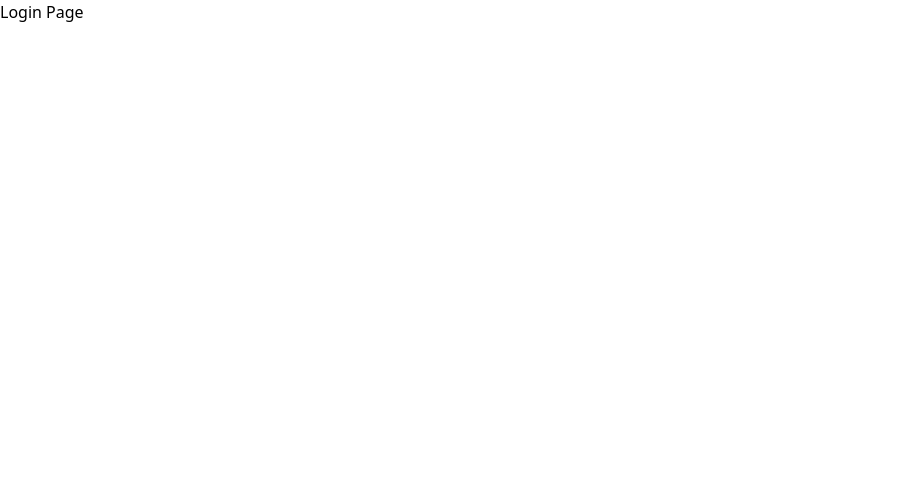
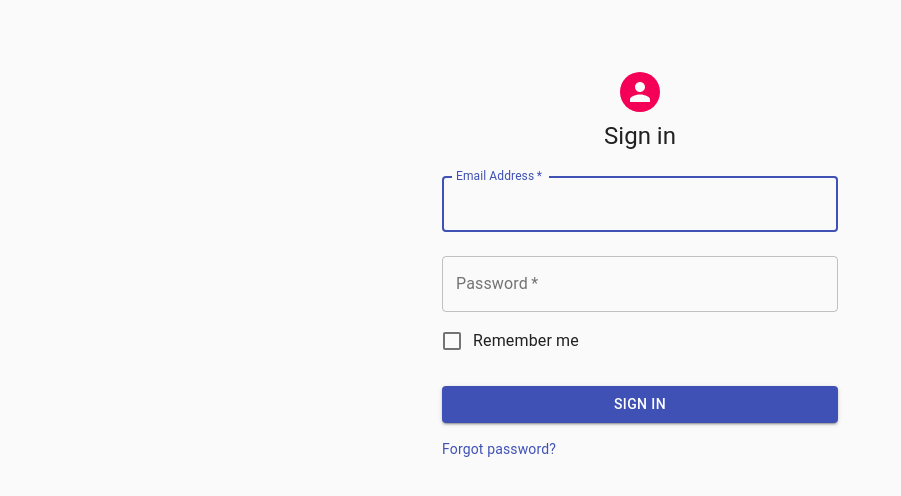
Before and after one commit to tomasvdlaan/cgi-res-frontend, a React (Create React App) app: page /login in a window 1280 px wide. Shown: the top 496 px of the page, without its empty margins (0-901 px from the left). Built offline with nearby package versions, Linux system fonts and the light colour scheme.

Commit message:
Login page

```diff
--- a/package.json
+++ b/package.json
@@ -4,6 +4,7 @@
   "private": true,
   "dependencies": {
     "@heroicons/react": "^1.0.6",
+    "@material-ui/core": "^4.12.4",
     "@testing-library/jest-dom": "^5.16.4",
     "@testing-library/react": "^12.1.4",
     "@testing-library/user-event": "^13.5.0",
@@ -12,6 +13,7 @@
     "@types/react": "^17.0.43",
     "@types/react-dom": "^17.0.14",
     "react": "^18.0.0",
+    "react-bootstrap-validation": "^0.1.11",
     "react-dom": "^18.0.0",
     "react-router-dom": "^6.3.0",
     "react-scripts": "5.0.0",
--- a/src/pages/login/LoginPage.tsx
+++ b/src/pages/login/LoginPage.tsx
@@ -1,7 +1,106 @@
-function LoginPage() {
-    return (
-        <div>Login Page</div>
-    )
+import React from 'react';
+import Avatar from '@material-ui/core/Avatar';
+import Button from '@material-ui/core/Button';
+import CssBaseline from '@material-ui/core/CssBaseline';
+import TextField from '@material-ui/core/TextField';
+import FormControlLabel from '@material-ui/core/FormControlLabel';
+import Checkbox from '@material-ui/core/Checkbox';
+import Link from '@material-ui/core/Link';
+import Grid from '@material-ui/core/Grid';
+import Box from '@material-ui/core/Box';
+import Typography from '@material-ui/core/Typography';
+import { makeStyles } from '@material-ui/core/styles';
+import Container from '@material-ui/core/Container';
+
+function Copyright() {
+  return (
+    <Typography variant="body2" color="textSecondary" align="center">
+
+    </Typography>
+  );
 }
 
-export default LoginPage;
+const useStyles = makeStyles((theme) => ({
+  paper: {
+    marginTop: theme.spacing(8),
+    display: 'flex',
+    flexDirection: 'column',
+    alignItems: 'center',
+  },
+  avatar: {
+    margin: theme.spacing(1),
+    backgroundColor: theme.palette.secondary.main,
+  },
+  form: {
+    width: '100%', // Fix IE 11 issue.
+    marginTop: theme.spacing(1),
+  },
+  submit: {
+    margin: theme.spacing(3, 0, 2),
+  },
+}));
+
+export default function SignIn() {
+  const classes = useStyles();
+
+  return (
+    <Container component="main" maxWidth="xs">
+      <CssBaseline />
+      <div className={classes.paper}>
+        <Avatar className={classes.avatar}>
+
+        </Avatar>
+        <Typography component="h1" variant="h5">
+          Sign in
+        </Typography>
+        <form className={classes.form} noValidate>
+          <TextField
+            variant="outlined"
+            margin="normal"
+            required
+            fullWidth
+            id="email"
+            label="Email Address"
+            name="email"
+            autoComplete="email"
+            autoFocus
+          />
+          <TextField
+            variant="outlined"
+            margin="normal"
+            required
+            fullWidth
+            name="password"
+            label="Password"
+            type="password"
+            id="password"
+            autoComplete="current-password"
+          />
+          <FormControlLabel
+            control={<Checkbox value="remember" color="primary" />}
+            label="Remember me"
+          />
+          <Button
+            type="submit"
+            fullWidth
+            variant="contained"
+            color="primary"
+            className={classes.submit}
+          >
+            Sign In
+          </Button>
+          <Grid container>
+            <Grid item xs>
+              <Link href="#" variant="body2">
+                Forgot password?
+              </Link>
+            </Grid>
+          </Grid>
+        </form>
+      </div>
+      <Box mt={8}>
+        <Copyright />
+      </Box>
+    </Container>
+  );
+}
--- /dev/null
+++ b/src/pages/login/components/LoginInput.tsx
@@ -0,0 +1,12 @@
+function LoginInput({label}: {label: string}) {
+    return (
+        <div>
+            {label}
+            <form className="input text-2xl"></form>
+            <input type="text" className="bg-gray "/>
+
+        </div>
+    )
+}
+
+export default LoginInput;
```
Also changed, not shown: 1 other file (tests, documents, lock files or other folders).
